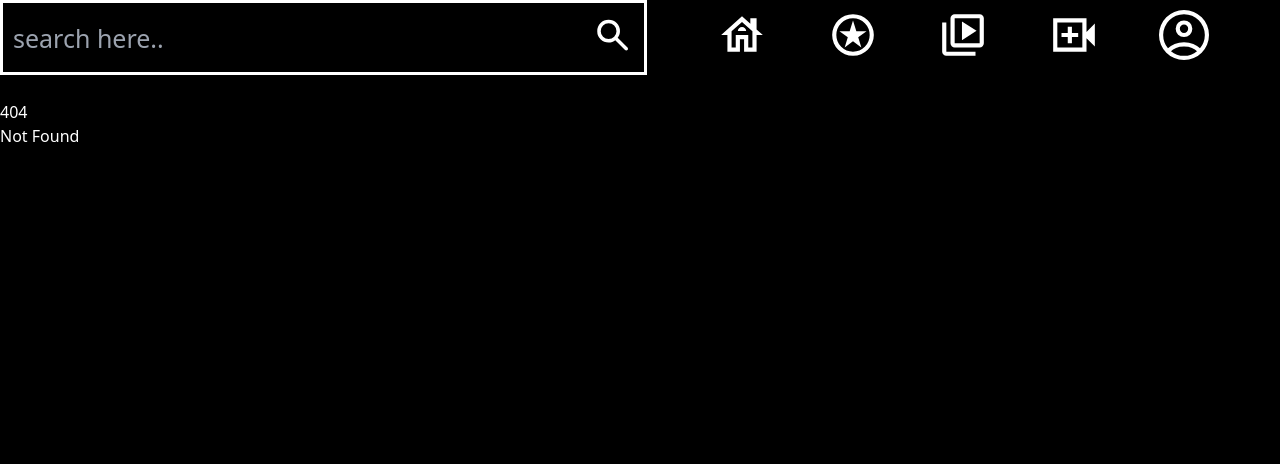
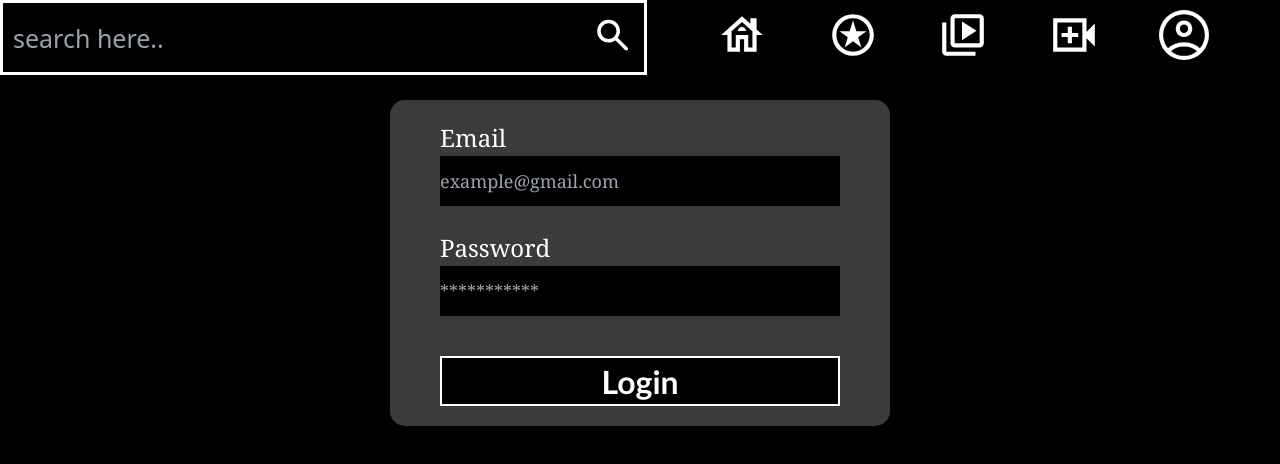
Before and after one commit to ajinvarghesechandy1/video-app-2, a SvelteKit app: page /login in a window 1280 px wide. Before the commit this address had no page. Shown: the top 464 px of the page. Built offline with nearby package versions, Linux system fonts and the light colour scheme.

Commit message:
login design completed

```diff
--- /dev/null
+++ b/src/componets/Login.svelte
@@ -0,0 +1,60 @@
+<div class="signup-box">
+	<form action="/" method="post">
+		<label for="email">
+			Email <br />
+			<input type="email" placeholder="example@gmail.com" />
+		</label>
+		<br />
+		<label for="email">
+			Password <br />
+			<input type="password" placeholder="***********" />
+		</label>
+		<input type="submit" value="Login" class="login-btn" />
+	</form>
+</div>
+
+<style>
+	.signup-box {
+		display: block;
+		margin: auto;
+		width: 500px;
+		height: auto;
+		background-color: rgba(128, 128, 128, 0.459);
+		border-radius: 15px;
+	}
+	.signup-box:hover {
+		transition: all 0.5s;
+		border-radius: 0px;
+	}
+	form {
+		display: grid;
+		align-items: center;
+		place-items: center;
+		padding: 20px;
+	}
+	input {
+		width: 400px;
+		height: 50px;
+		color: black;
+		font-size: large;
+	}
+	.login-btn {
+		border: 2px solid white;
+		margin-top: 40px;
+		color: white;
+		font-size: xx-large;
+		font-family: 'Trebuchet MS', 'Lucida Sans Unicode', 'Lucida Grande', 'Lucida Sans', Arial,
+			sans-serif;
+		font-weight: 900;
+	}
+	.login-btn:hover {
+		background-color: aliceblue;
+		color: blue;
+		transition: all 0.3s;
+		transform: scale(1.1);
+	}
+	label{
+		font-size: x-large;
+		font-family: Georgia, 'Times New Roman', Times, serif;
+	}
+</style>
--- a/src/componets/VideoCard.svelte
+++ b/src/componets/VideoCard.svelte
@@ -48,7 +48,7 @@
     .history-card {
         width: 400px;
         display: flex;
-        justify-content: start;
+        justify-content: flex-start;
         height: fit-content;
 
     }
@@ -82,7 +82,7 @@
      .search-card {
         width: 400px;
         display: flex;
-        justify-content: start;
+        justify-content: flex-start;
         height: fit-content;
 
     }
--- /dev/null
+++ b/src/lib/firbase.ts
@@ -0,0 +1 @@
+import { FirebaseApp, auth } from 'firebase';
--- a/src/routes/library/+page.svelte
+++ b/src/routes/library/+page.svelte
@@ -1,5 +1,5 @@
 <script>
-	import History from "../../componets/History.svelte";
+	import HistoryUi from "../../componets/HistoryUi.svelte";
 
 </script>
-<History/>
+<HistoryUi/>
--- /dev/null
+++ b/src/routes/login/+page.svelte
@@ -0,0 +1,10 @@
+<script>
+	import Login from "../../componets/Login.svelte";
+
+</script>
+<svelte:head>
+    <title>
+        Login
+    </title>
+</svelte:head>
+<Login/>
--- a/src/routes/profile/+page.svelte
+++ b/src/routes/profile/+page.svelte
@@ -2,4 +2,9 @@
 	import ProfileInfo from "../../componets/ProfileInfo.svelte";
 
 </script>
+<svelte:head>
+	<title>
+		profile
+	</title>
+</svelte:head>
 <ProfileInfo/>
```
Also changed, not shown: src/routes/test/+page.svelte (deleted, +0 -9 lines), src/routes/upload/+page.svelte (+8 -0 lines), src/componets/HistoryUi.svelte (renamed from src/componets/History.svelte).
